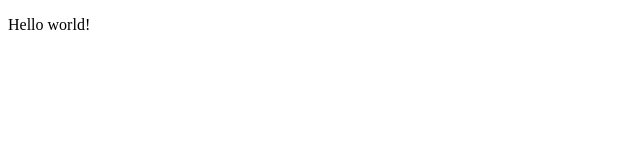
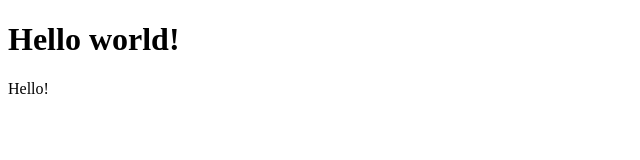
Before and after one commit to ann-phoenix/project, a plain HTML site: page index.html in a window 1280 px wide. Shown: the whole page, without its empty margins (0-640 px from the left). Drawn offline with Linux system fonts and the light colour scheme.

Commit message:
index.html mod

```diff
--- a/index.html
+++ b/index.html
@@ -7,7 +7,8 @@
 </head>
 <body>
 
-	<p>Hello world!</p>
+	<h1>Hello world!</h1>
+	<p>Hello!</p>
 
 	<script src="js/script.js"></script>
 </body>
```
